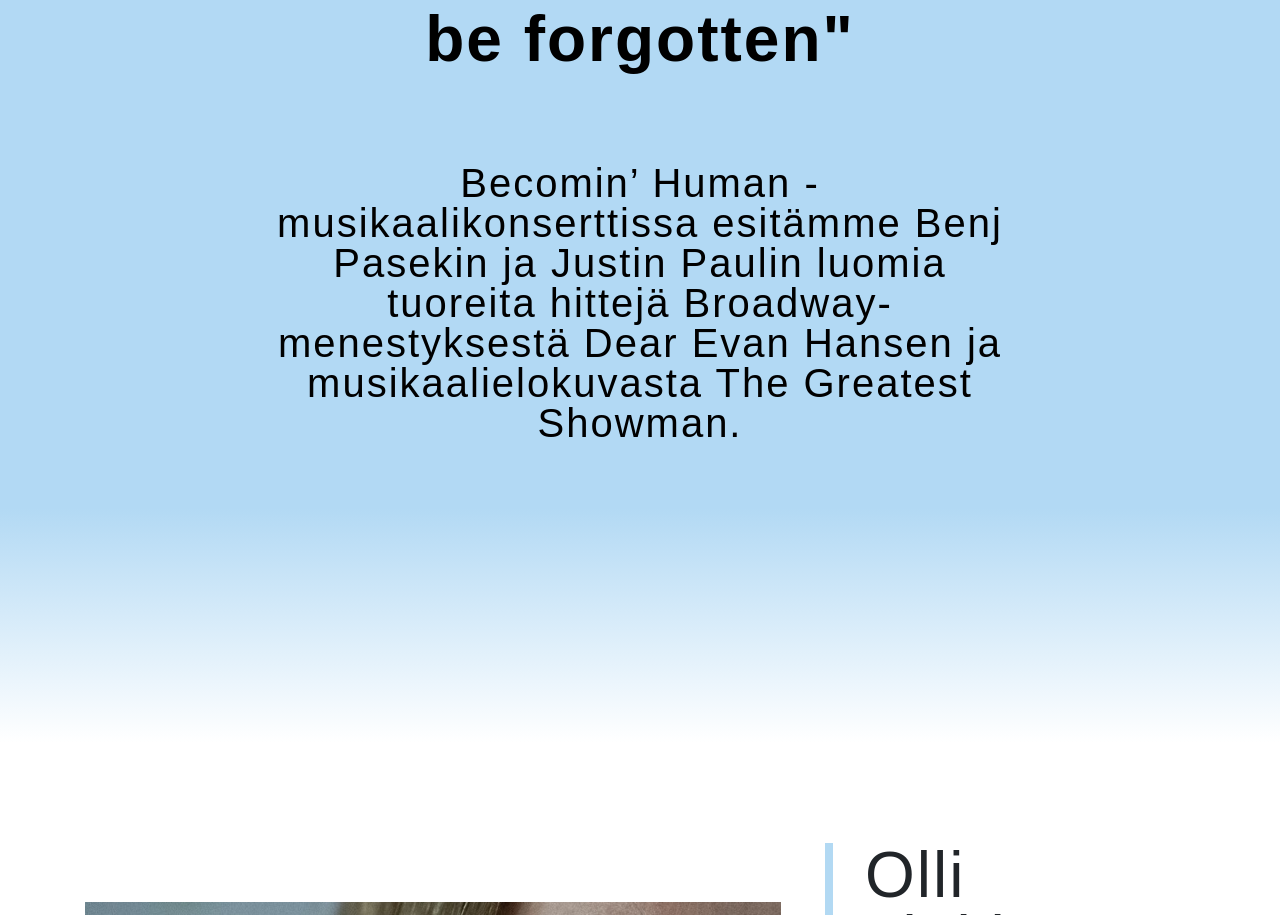
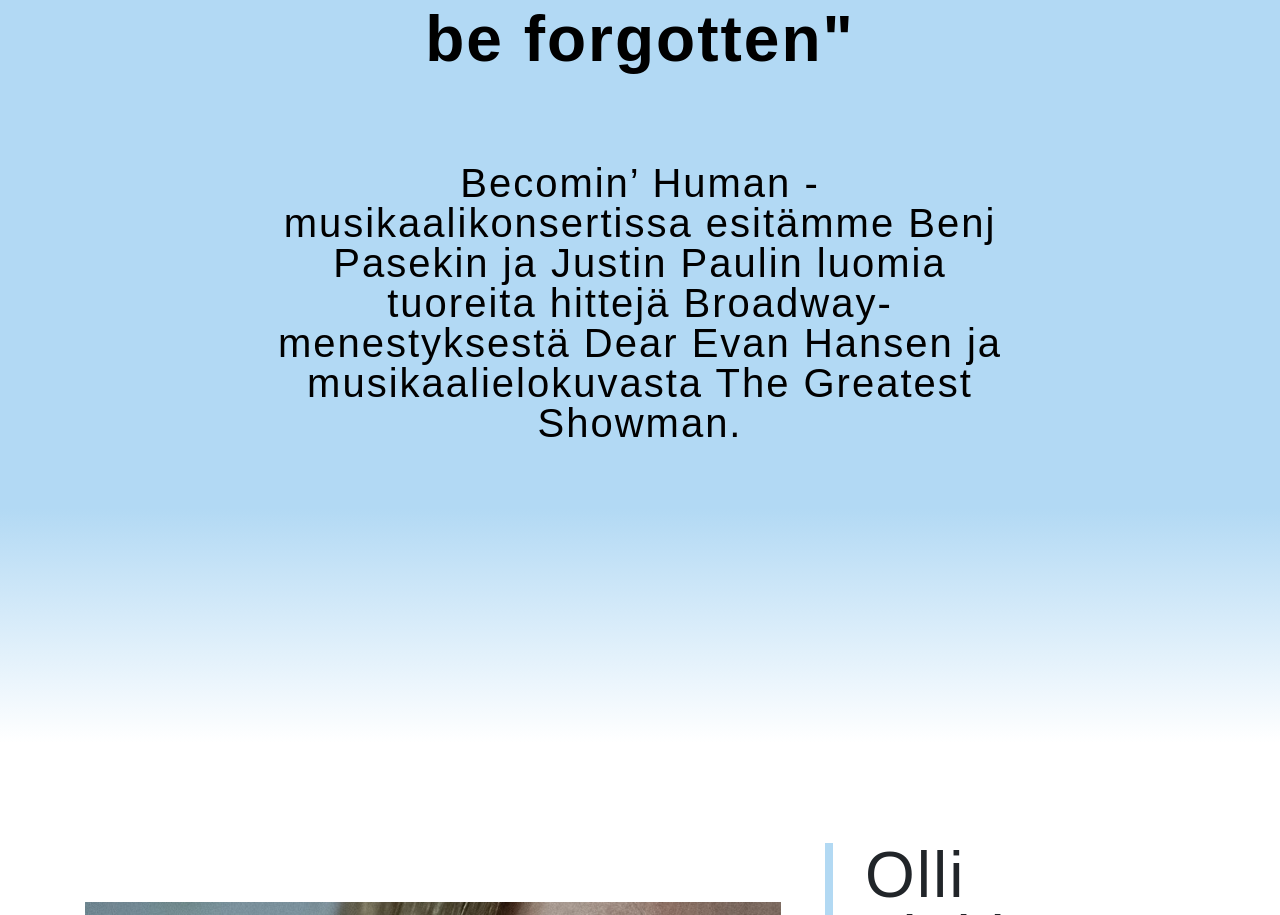
Before and after one commit to BecominHuman/becominhuman.github.io, a website: page index.html in a window 1280 px wide. Shown: the part 1057-1972 px from the top of the page. Drawn offline with Linux system fonts and the light colour scheme; a web font is replaced by a local one.

Commit message:
Add files via upload

```diff
--- a/index.html
+++ b/index.html
@@ -84,7 +84,7 @@
                 </iframe>
               </div>
 -->
-          <p class="text-white-50">Becomin’ Human -musikaalikonserttissa esitämme Benj Pasekin ja Justin Paulin luomia tuoreita hittejä Broadway-menestyksestä Dear Evan Hansen ja musikaalielokuvasta The Greatest Showman.</p>
+          <p class="text-white-50">Becomin’ Human -musikaalikonsertissa esitämme Benj Pasekin ja Justin Paulin luomia tuoreita hittejä Broadway-menestyksestä Dear Evan Hansen ja musikaalielokuvasta The Greatest Showman.</p>
           <!--  <a href="http://startbootstrap.com/template-overviews/grayscale/">(Instagram tilillä)</a>. Jotain tekstiä linkkiin liittyen.</p> -->
         </div>
       </div>
```
